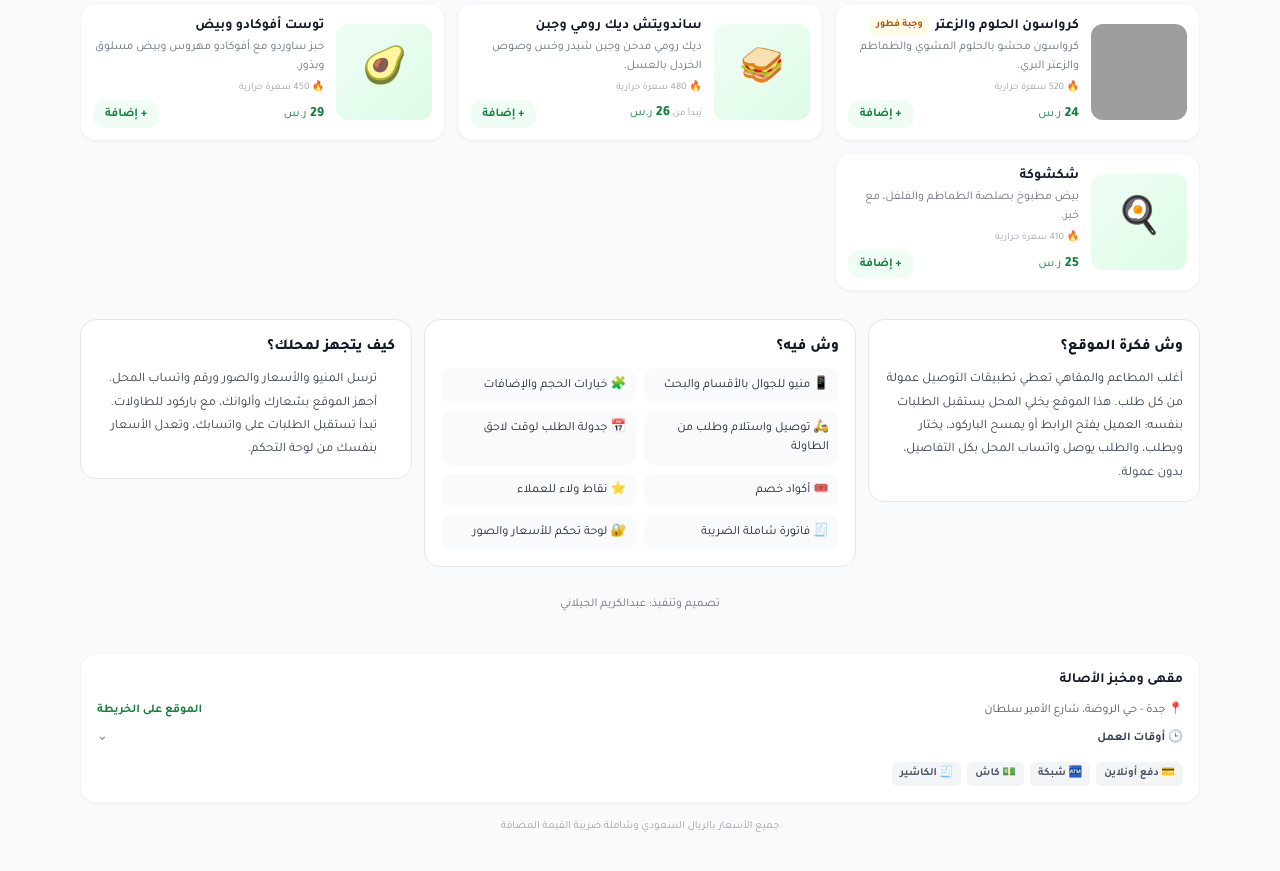
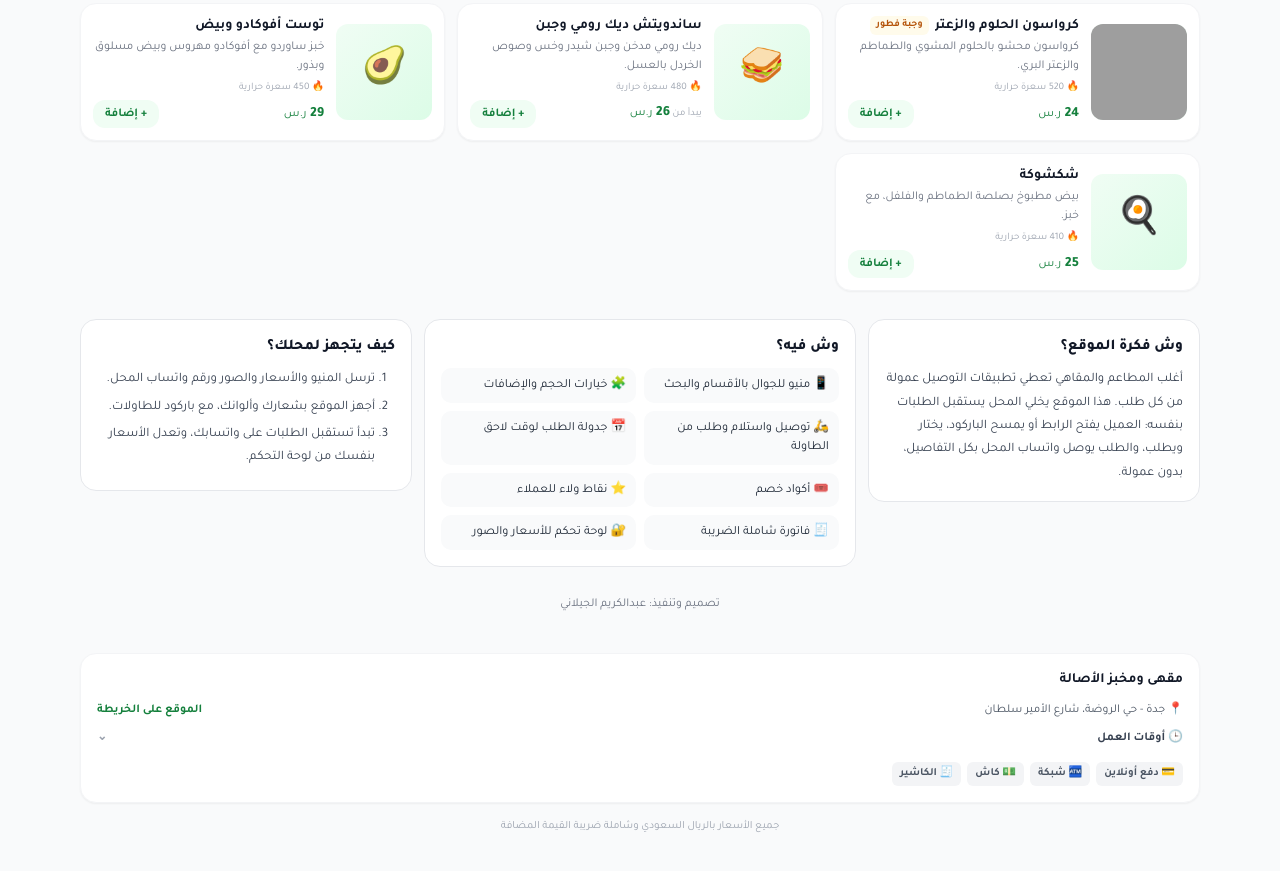
Before and after one commit to algilani2008/quickorder-menu, a plain HTML site: page index.html in a window 1280 px wide. Shown: the part 2207-3078 px from the top of the page. Drawn offline with nearby package versions, Linux system fonts and the light colour scheme; grey boxes are pictures that could not be loaded.

Commit message:
ترقيم خطوات التجهيز

```diff
--- a/index.html
+++ b/index.html
@@ -313,6 +313,6 @@
   <script src="backend-core.js?v=3"></script>
   <script src="backend-client.js?v=3"></script>
   <script src="app.js?v=3"></script>
-  <script src="showcase.js?v=3"></script>
+  <script src="showcase.js?v=4"></script>
 </body>
 </html>
--- a/restaurant/showcase.js
+++ b/restaurant/showcase.js
@@ -16,7 +16,7 @@
   .sc-card{background:#fff;border:1px solid #e5e7eb;border-radius:16px;padding:16px;margin-bottom:12px}
   .sc-card h2{font-size:15px;font-weight:800;color:#111827;margin:0 0 10px}
   .sc-card p,.sc-card li{font-size:13px;color:#374151;line-height:1.8}
-  .sc-card ol{margin:0;padding-inline-start:18px}
+  .sc-card ol{margin:0;padding-inline-start:20px;list-style:decimal}.sc-card ol li{margin-bottom:4px}
   .sc-grid{display:grid;grid-template-columns:1fr 1fr;gap:8px}
   .sc-grid div{background:#f9fafb;border-radius:10px;padding:8px 10px;font-size:12.5px;color:#1f2937}
   .sc-by{font-size:12px;color:#6b7280;text-align:center;padding:4px 0 8px}
--- a/showcase.js
+++ b/showcase.js
@@ -16,7 +16,7 @@
   .sc-card{background:#fff;border:1px solid #e5e7eb;border-radius:16px;padding:16px;margin-bottom:12px}
   .sc-card h2{font-size:15px;font-weight:800;color:#111827;margin:0 0 10px}
   .sc-card p,.sc-card li{font-size:13px;color:#374151;line-height:1.8}
-  .sc-card ol{margin:0;padding-inline-start:18px}
+  .sc-card ol{margin:0;padding-inline-start:20px;list-style:decimal}.sc-card ol li{margin-bottom:4px}
   .sc-grid{display:grid;grid-template-columns:1fr 1fr;gap:8px}
   .sc-grid div{background:#f9fafb;border-radius:10px;padding:8px 10px;font-size:12.5px;color:#1f2937}
   .sc-by{font-size:12px;color:#6b7280;text-align:center;padding:4px 0 8px}
```
Also changed, not shown: restaurant/index.html (+1 -1 lines).
